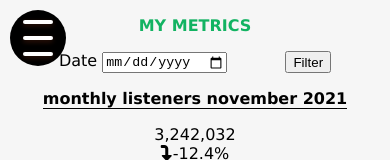
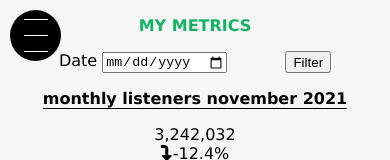
Before and after one commit to dropdel/spotify-dashboard, a plain HTML site: page index.html in a window 390 px wide. Shown: the top 160 px of the page. Drawn offline with Linux system fonts and the light colour scheme.

Commit message:
Thinner hamburger menu lines.

```diff
--- a/styles/main.css
+++ b/styles/main.css
@@ -141,17 +141,17 @@ Misc. Classes
         display: flex;
         justify-content: center;
         align-items: center;
-        width: 40px;
-        height: 40px;
+        width: 31px;
+        height: 31px;
         border-radius: 100%;
-        padding: 8px;
+        padding: 10px;
         background-color: black;
         cursor: pointer;
         transition: all 0.5s ease-in-out;
       }
       .menu-button__burger {
-        width: 30px;
-        height: 4px;
+        width: 24px;
+        height: 1px;
         background: white;
         border-radius: 5px;
         box-shadow: 0 2px 5px rgba(255, 101, 47, 0.2);
@@ -161,8 +161,8 @@ Misc. Classes
       .menu-button__burger::after {
         content: "";
         position: absolute;
-        width: 30px;
-        height: 4px;
+        width: 24px;
+        height: 1px;
         background: white;
         border-radius: 5px;
         box-shadow: 0 2px 5px rgba(255, 101, 47, 0.2);
```
